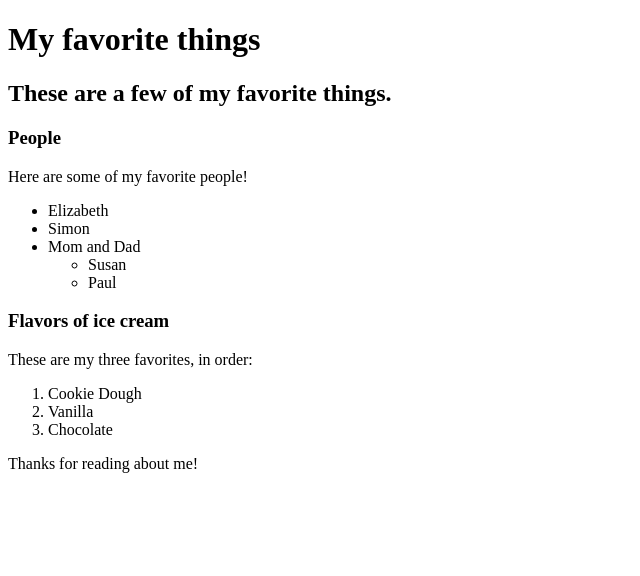
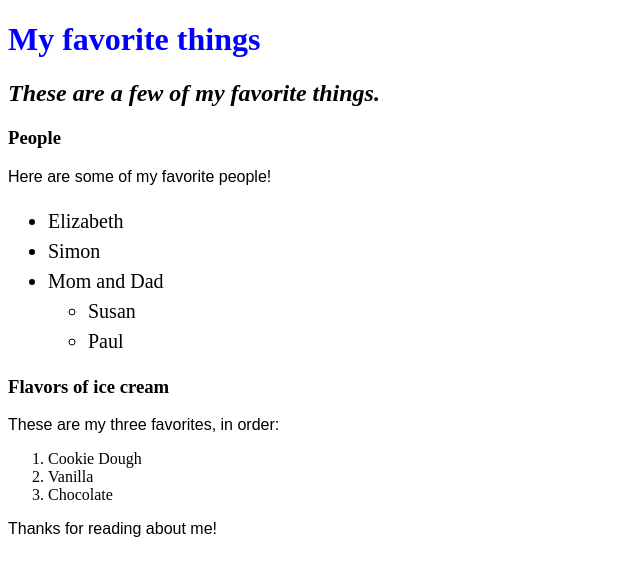
Before and after one commit to Sskurdah/my-first-webpage, a plain HTML site: page index.html in a window 1280 px wide. Shown: the whole page, without its empty margins (0-640 px from the left). Drawn offline with Linux system fonts and the light colour scheme.

Commit message:
Change name of favorite-things.html file to index.html

```diff
--- /dev/null
+++ b/css/styles.css
@@ -0,0 +1,17 @@
+h1 {
+  color: #00f;
+}
+
+h2 {
+  font-style: italic;
+  text-alignL center;
+}
+
+p {
+  font-family: sans-serif;
+}
+
+ul {
+  font-size: 20px;
+  line-height: 30px;
+}
--- a/favorite-things.html
+++ b/index.html
@@ -1,6 +1,7 @@
 <!DOCTYPE html>
 <html>
   <head>
+    <link href="css/styles.css" rel="stylesheet" type="text/css">
     <title>Sam's favorite things</title>
   </head>
   <body>
```
Also changed, not shown: my-first-webpage.html (+1 -1 lines), favorite-places.html (added), 1 other file.
